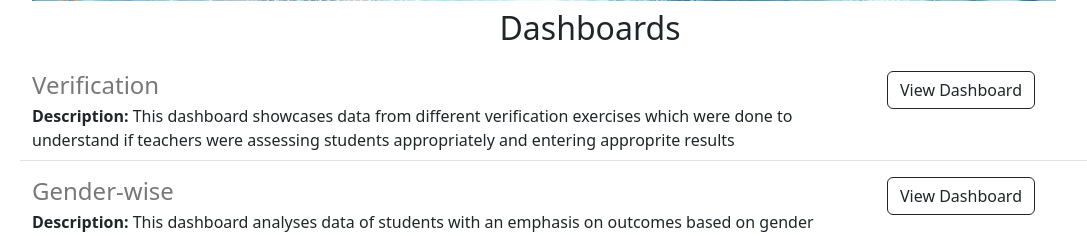
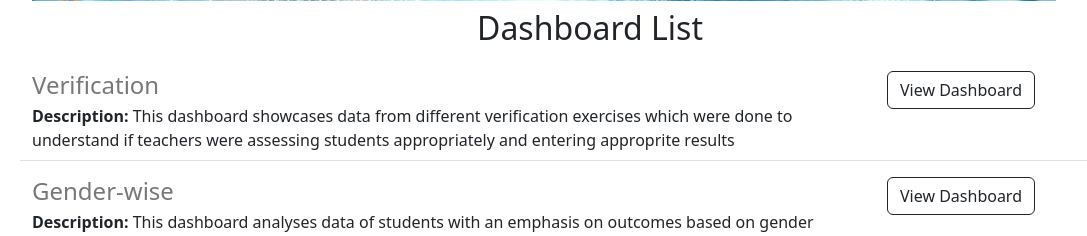
Before and after one commit to kairav28/powerbi-portfolio-website, a Flask app: page / in a window 1280 px wide. Shown: the part 561-797 px from the top of the page, without its empty margins (50-1137 px from the left). Run offline with Flask 3, Linux system fonts and the light colour scheme.

Commit message:
dbs to db list

```diff
--- a/templates/home-nobootstrap.html
+++ b/templates/home-nobootstrap.html
@@ -43,7 +43,7 @@
         This is a portfolio of my work in Power Bi.
       </p>
       <img id="banner" src = "static/banner.jpg">
-      <h2>Dashboards</h2>
+      <h2>Dashboard</h2>
       <p>Dashboard Name</p>
       <button>View Dashboard</button>
       <div style = "text-align:center">
--- a/templates/home.html
+++ b/templates/home.html
@@ -17,7 +17,7 @@
         This is a portfolio of my work in Power Bi.
       </p>
       <img class= "img-fluid" src = "static/banner.jpg">
-      <h2 class = "text-center mt-2 mb-4">Dashboards</h2>
+      <h2 class = "text-center mt-2 mb-4">Dashboard List</h2>
 
       <div>
         {% for dashboard in dashboards %}
```
